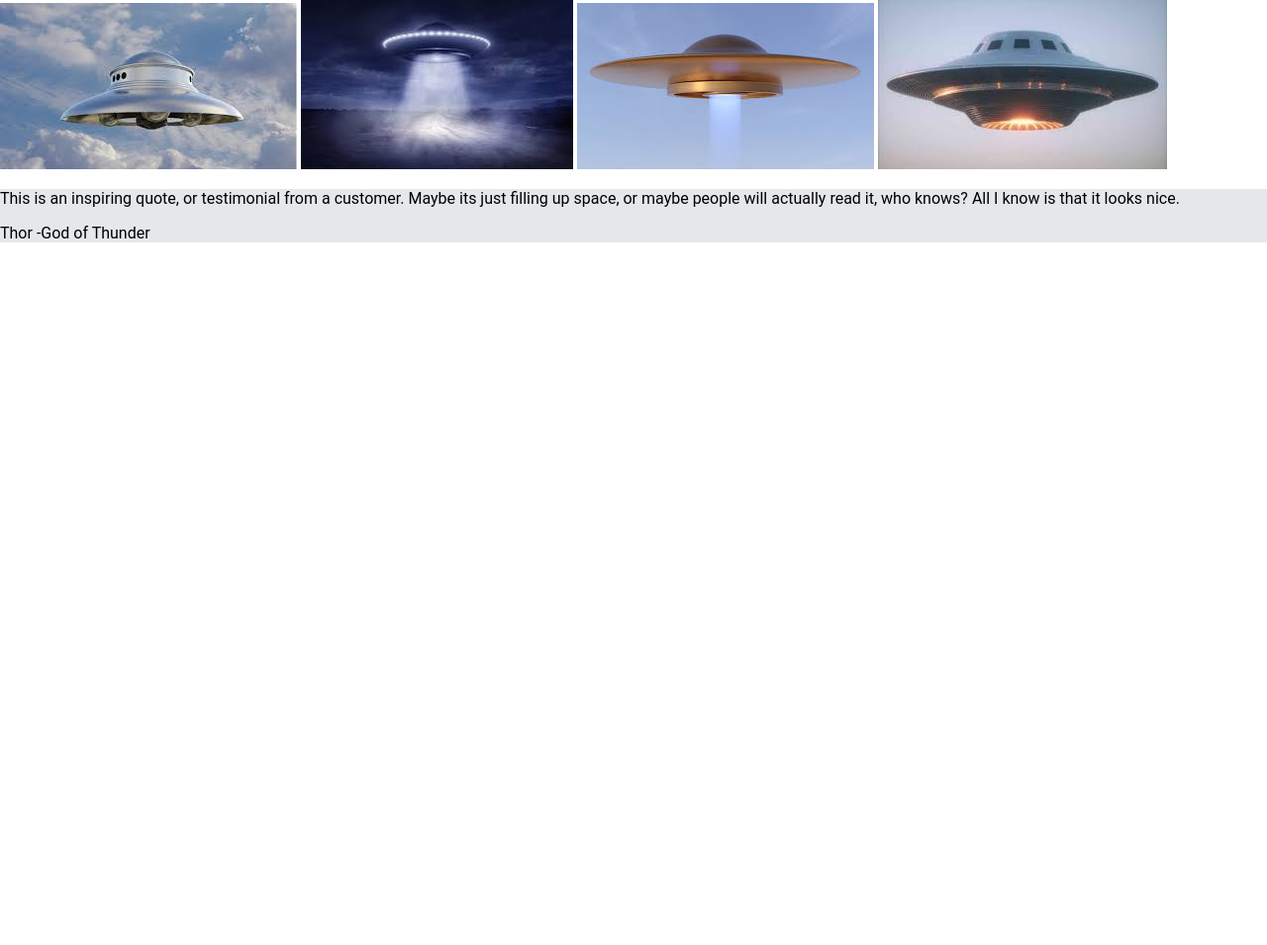
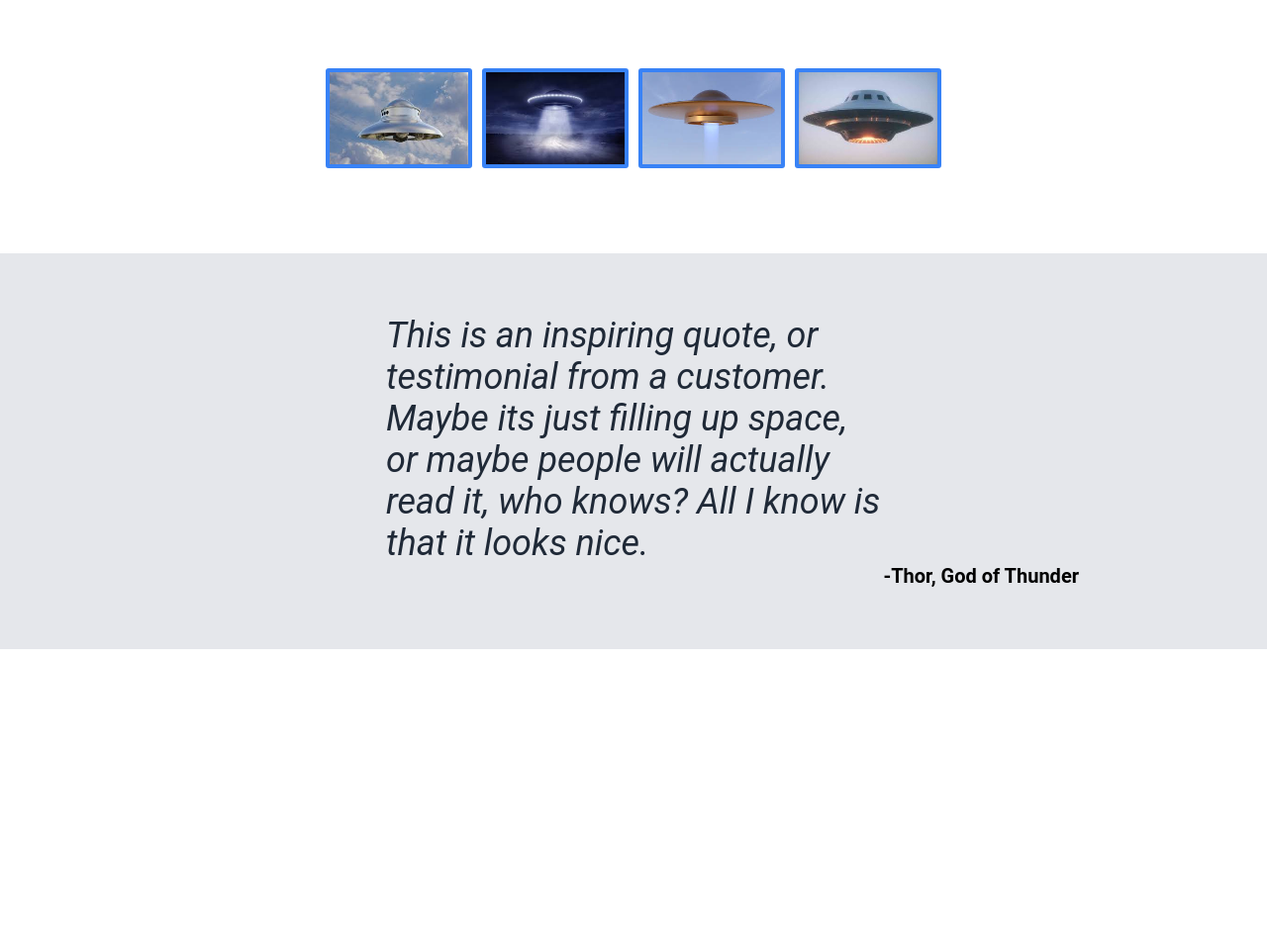
Before and after one commit to Gnometoaster/landing-page, a plain HTML site: page index.html in a window 1280 px wide. Shown: the part 570-1525 px from the top of the page at 99% size. Before the commit the page ends 831 px from the top, so only its background shows below. Drawn offline with Linux system fonts and the light colour scheme.

Commit message:
Finished quote div

```diff
--- a/index.html
+++ b/index.html
@@ -20,7 +20,7 @@
 <div class="container">
 
     <section class="hero">
-    <div class="info">
+    <div class="hello">
         <h2>This Website is Awesome!</h2>
         <div class="subtext">
         <p>This website has some subtext that goes here under the mail title. Its smaller font and the color is lower contrast</p>
@@ -40,7 +40,7 @@
 </section>
 
     <section class="info">
-    <h3>Some Random Information</h3>
+    <h3 class="info-head">Some Random Information</h3>
 
     <div class="images">
         <img class="pic" src="images/ufo1.jpeg" alt="flying saucer">
@@ -52,9 +52,9 @@
 </section>
 
     <section class="quote">
-<p>This is an inspiring quote, or testimonial from a customer. Maybe its just filling up space, or maybe people will actually read it, who knows? All I know is that it looks nice.
-    <p>Thor -God of Thunder</p>
-</p>
+<p class="quote-text">This is an inspiring quote, or testimonial from a customer. Maybe its just filling up space, or maybe people will actually read it, who knows? All I know is that it looks nice.
+
+<p class="thor">-Thor, God of Thunder</p>
 </section>
     <section class="cta">
 
--- a/styles.css
+++ b/styles.css
@@ -1,5 +1,9 @@
 html {
     font-family: roboto, sans-serif;
+}
+
+* {
+    margin: 0;
 }
 
 body {
@@ -39,6 +43,7 @@ body {
     align-items: center;
     font-size: 48px;
     font-weight: bolder;
+    padding-bottom: 20px;
 
 }
 
@@ -47,13 +52,18 @@ body {
     color: #e5e7eb;
 }
 
-.info {
+.hello {
     flex-basis: 300px;
     justify-content: center;
 }
 
-.info h2 {
+.hello h2 {
     margin-bottom: 3px;
+}
+
+
+.pic {
+flex: 1 1 250px;
 }
 
 .button button
@@ -61,7 +71,7 @@ body {
     background-color: #3882f6;
     color: white;
     padding: 3px 20px;
-    border-radius: 5px;
+    border-radius: 8px;
     margin-top: 2px;
     align-self: flex-start;
 }
@@ -77,6 +87,56 @@ body {
     text-align: center;
 }
 
+.info {
+    display: flex;
+    flex-direction: column;
+    justify-content: space-evenly;
+    align-items: center;
+    min-height: 400px;
+}
+
+.info-head {
+    align-items: center;
+    font-size: 36px;
+}
+
+.images {
+    display: flex;
+    justify-content: center;
+    gap: 10px;
+}
+
+.pic {
+    flex: 1 1 150px;
+    max-width: 140px;
+    border: 4px solid #3882f6;
+    border-radius: 3px;
+}
+
 .quote {
+    height: 400px;
+    display: flex;
     background-color: #e5e7eb;
+    flex-direction: column;
+    justify-content: center;
+
 }
+
+.quote-text {
+    font-size: 36px;
+    font-style: italic;
+    color: #1f2937;
+    align-self: center;
+    max-width: 500px;
+}
+
+.thor {
+    font-weight: bold;
+    align-self: flex-end;
+    font-size: 20px;
+    padding-right: 190px;
+}
+
+.cta {
+    height: 300px;
+}
```
